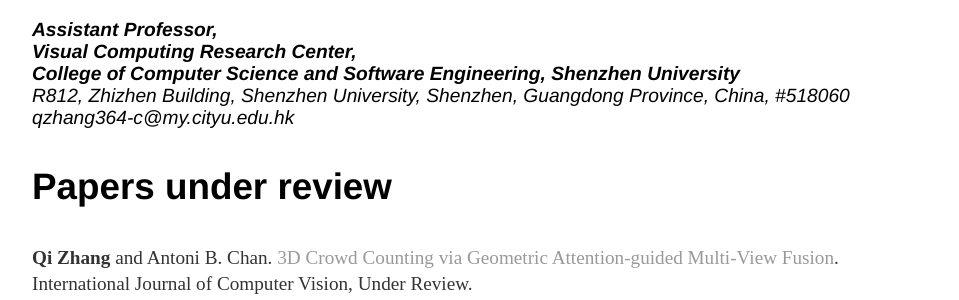
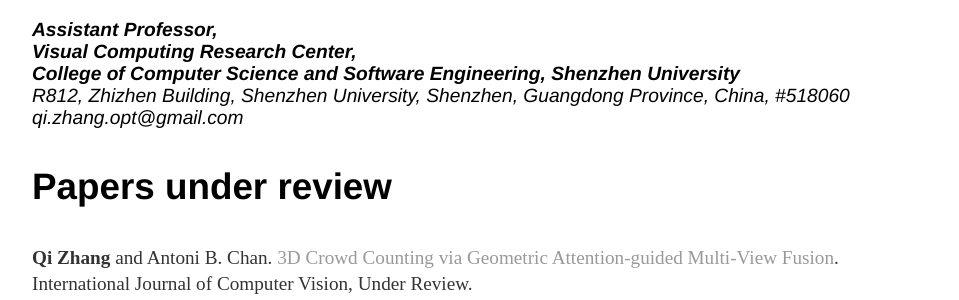
Before and after one commit to zqyq/zqyq.github.io, a Jekyll site: the page built from cv/index.html, in a window 1280 px wide. Shown: the part 399-699 px from the top of the page, without its empty margins (160-1119 px from the left). Built offline with Jekyll 4.4.1, drawn with Linux system fonts in a browser that asks for light colours.

Commit message:
Update index.html

```diff
--- a/cv/index.html
+++ b/cv/index.html
@@ -14,7 +14,7 @@
 						<strong> Visual Computing Research Center, </strong><br>
 						<strong> College of Computer Science and Software Engineering, Shenzhen University</strong> <br>
 						R812, Zhizhen Building, Shenzhen University, Shenzhen, Guangdong Province, China, #518060 <br>
-					<span class="obfuscate">qzhang364-c@my.cityu.edu.hk</span>
+					<span class="obfuscate">qi.zhang.opt@gmail.com</span>
 					</address>
 
 
```
